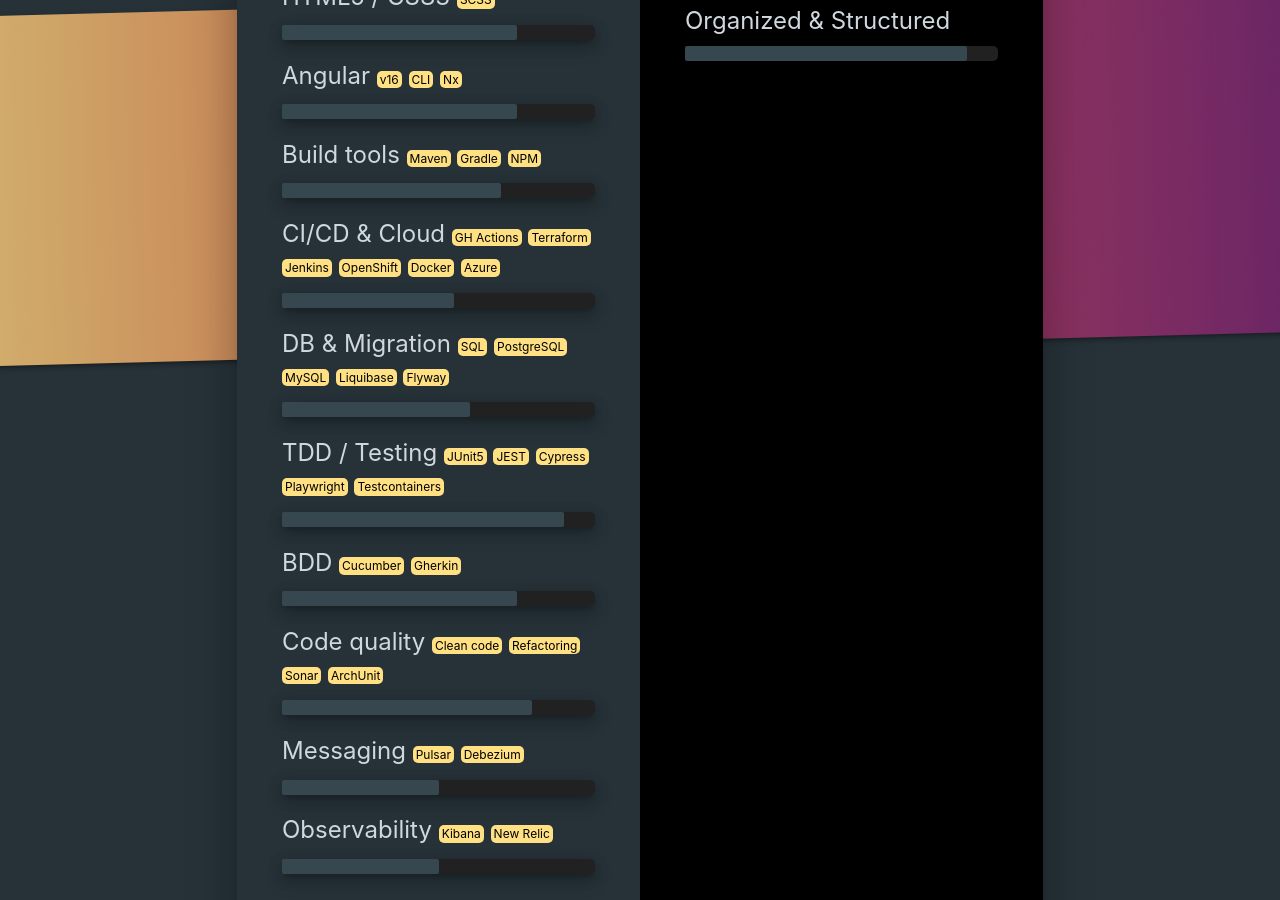
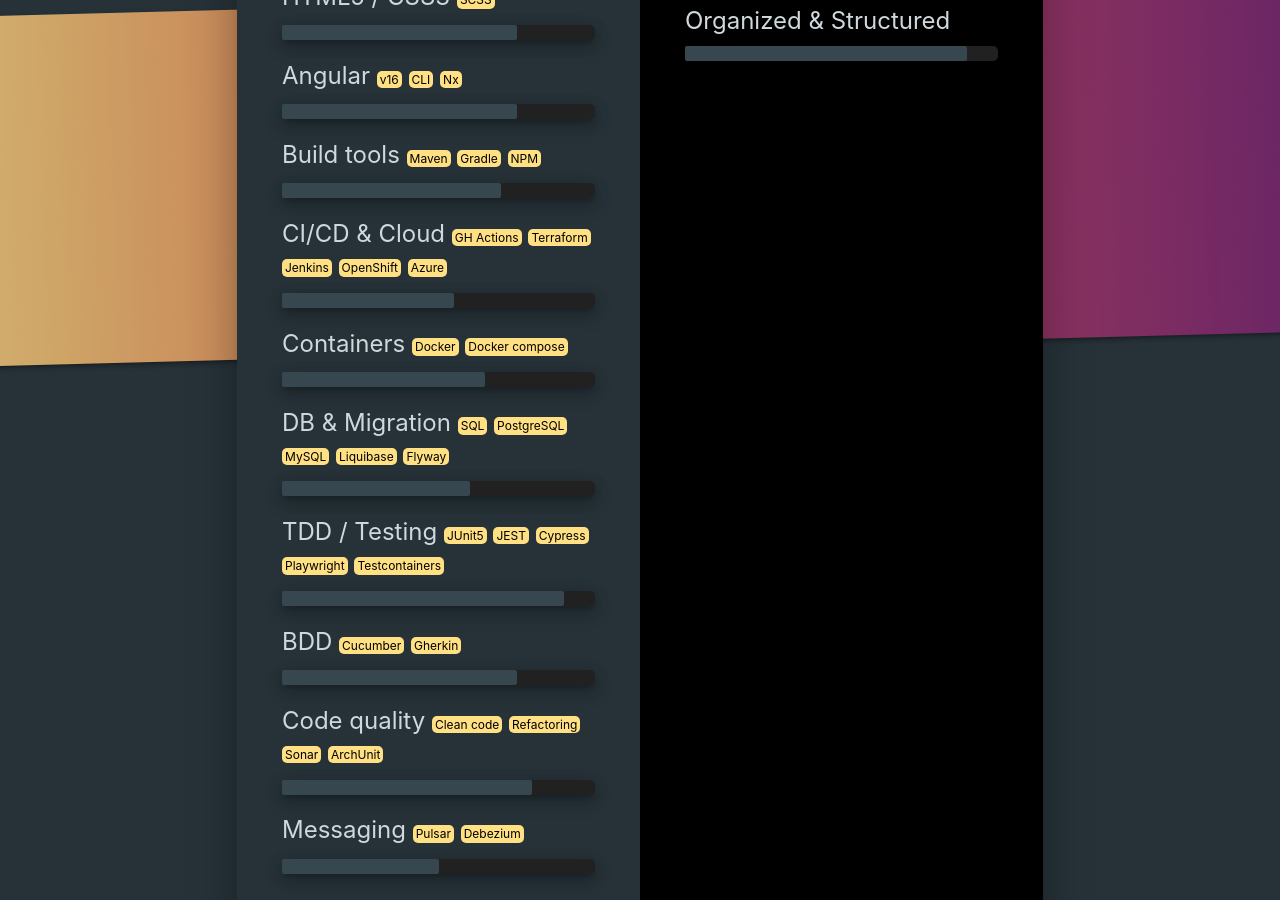
Before and after one commit to nielsdelestinne/niedel.be, a Jekyll site: the page built from cv.markdown, in a window 1280 px wide and 900 px high, scrolled down 6689 px. Built offline with Jekyll 4.4.1, drawn with Linux system fonts in a browser that asks for light colours.

Commit message:
Extracted containers (Docker) to its own section

```diff
--- a/_layouts/cv.html
+++ b/_layouts/cv.html
@@ -414,10 +414,15 @@
                     <div>
                         <h5>
                             CI/CD & Cloud <span class="badge">GH Actions</span> <span class="badge">Terraform</span>
-                            <span class="badge">Jenkins</span> <span class="badge">OpenShift</span> <span
-                                class="badge">Docker</span> <span class="badge">Azure</span>
+                            <span class="badge">Jenkins</span> <span class="badge">OpenShift</span> <span class="badge">Azure</span>
                         </h5>
                         <progress max="100" value="55"></progress>
+                    </div>
+                    <div>
+                        <h5>
+                            Containers <span class="badge">Docker</span> <span class="badge">Docker compose</span>
+                        </h5>
+                        <progress max="100" value="65"></progress>
                     </div>
                     <div>
                         <h5>
```
